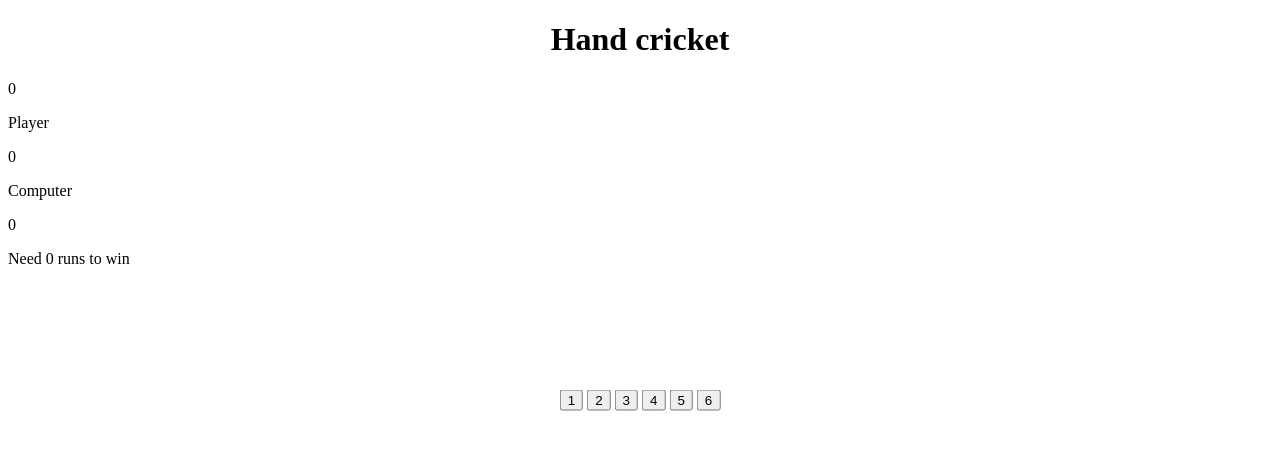
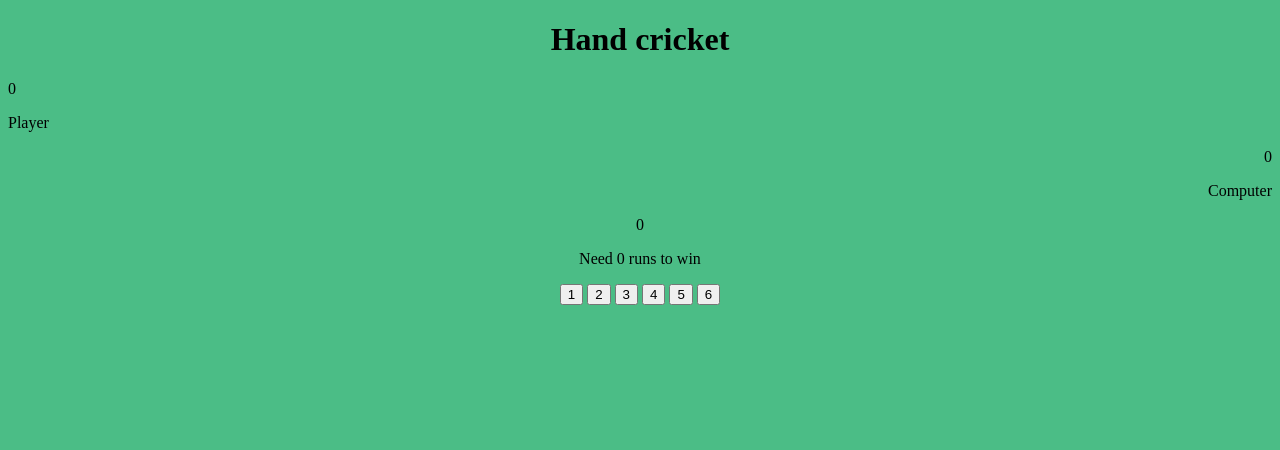
Before and after one commit to EaswaraVishnu/Hand_cricket, a plain HTML site: page index.html in a window 1280 px wide. Drawn offline with Linux system fonts and the light colour scheme.

Commit message:
Update style.css

```diff
--- a/style.css
+++ b/style.css
@@ -1,15 +1,19 @@
 body{
-background-color: white;
-}
-
-.buttons{
-    position: absolute;
-    top: 50%;
-    left: 50%;
-    transform: translate(-50%, -50%);
-    padding: 10px;
+background-color: #4BBD86;
 }
 
 h1{
     text-align: center;
 }
+
+.computer{
+    text-align: right;
+}
+
+.buttons{
+    text-align: center;
+}
+
+.target{
+    text-align: center;
+}
```
